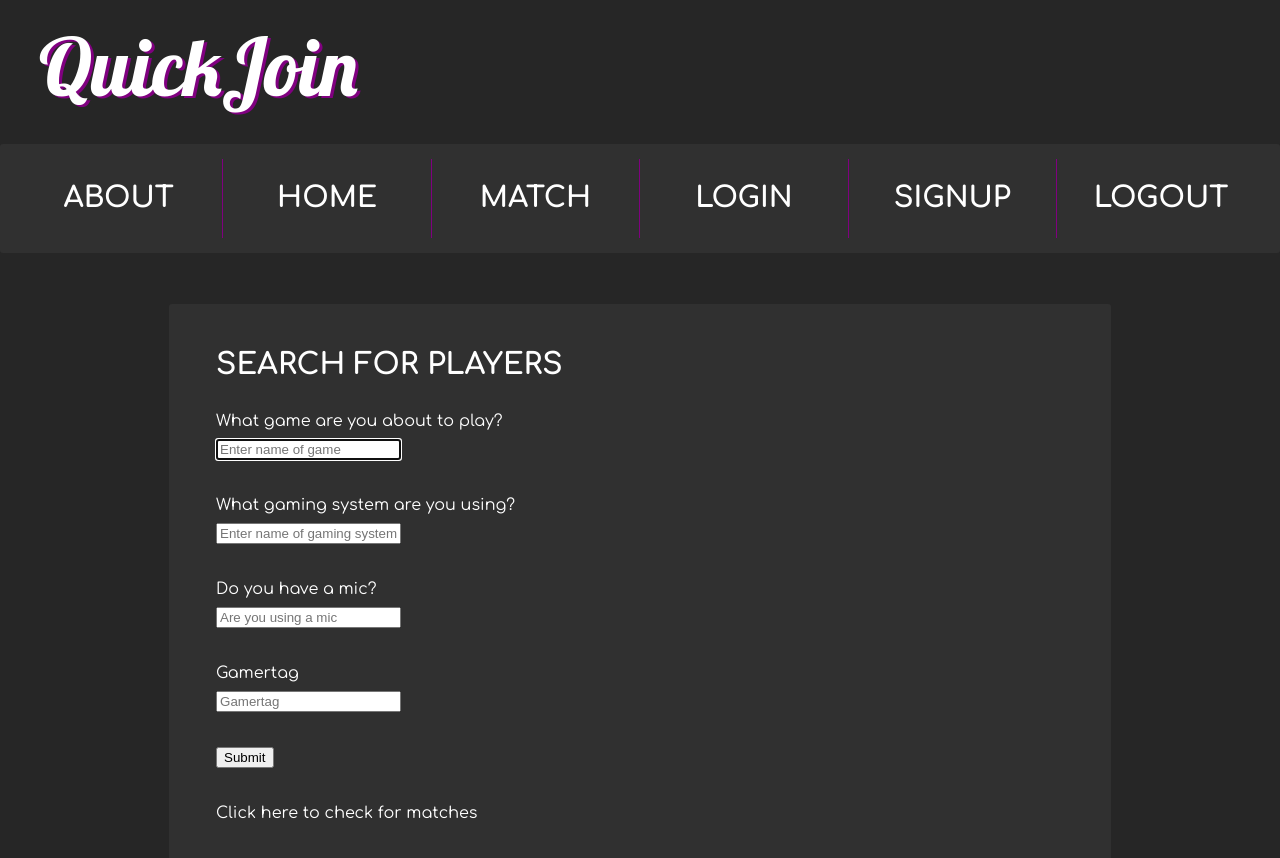
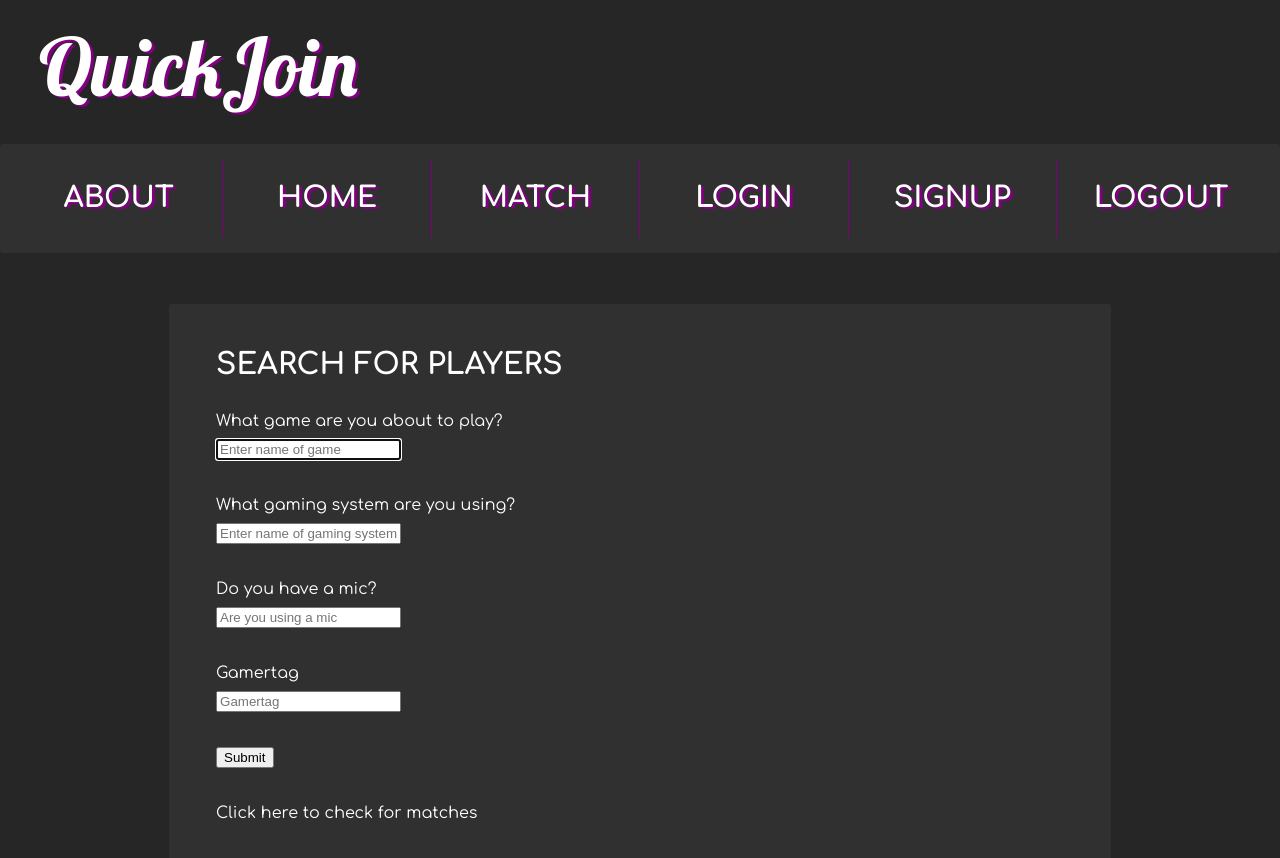
Before and after one commit to cmalhi/quickjoinv2, a React (Create React App) app in the folder client/: page / in a window 1280 px wide. Shown: the top 858 px of the page. Built offline with nearby package versions, Linux system fonts and the light colour scheme.

Commit message:
text shadow

```diff
--- a/client/public/main.css
+++ b/client/public/main.css
@@ -118,6 +118,7 @@ body {
 .nav-entry {
   text-decoration: none;
   color: white;
+  text-shadow: 3px 2px purple;
   font-weight: 700;
   text-align: center;
   font-size: .9em;
```
